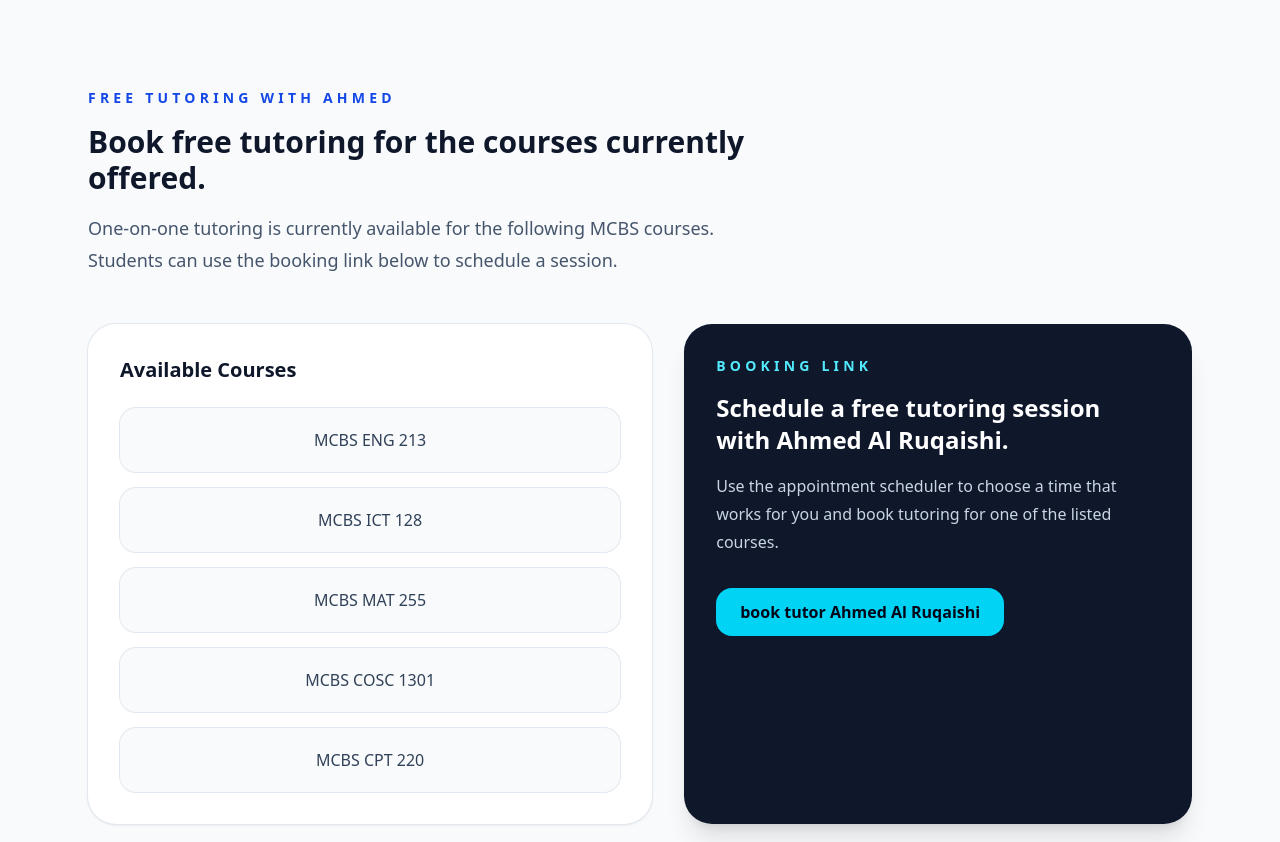
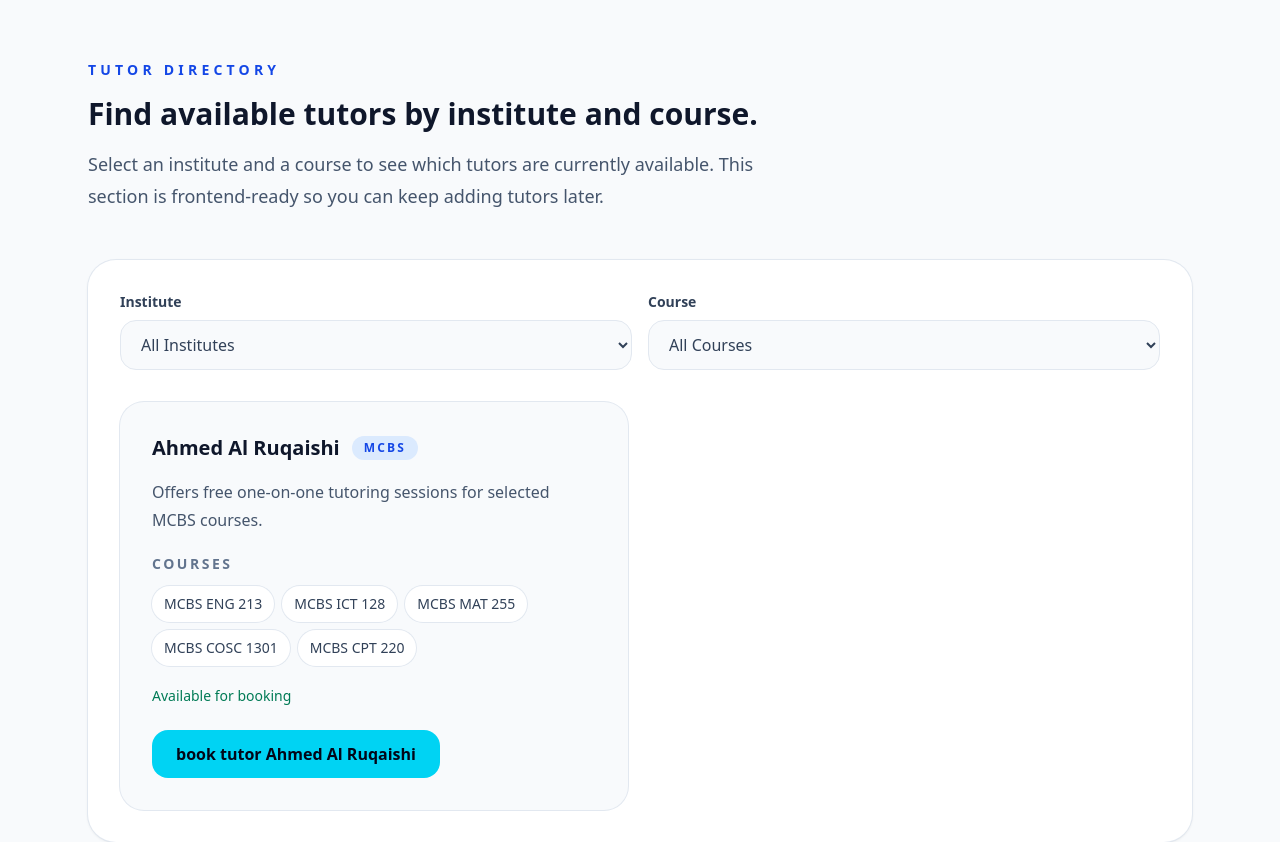
Before and after one commit to ahmed4014e4014e/RCWebsite, a React (Vite) app in the folder UcanReactApp/: page /services in a window 1280 px wide. Shown: the part 840-1682 px from the top of the page. Built offline with nearby package versions, Linux system fonts and the light colour scheme.

Commit message:
added tutor directory

```diff
--- a/UcanReactApp/src/routes/home.jsx
+++ b/UcanReactApp/src/routes/home.jsx
@@ -1,3 +1,5 @@
+import { Link } from "react-router-dom";
+
 const features = [
   {
     title: "Free For Everyone",
@@ -60,9 +62,12 @@ export default function Home() {
               </p>
 
               <div className="mt-8 flex flex-col gap-3 sm:flex-row sm:flex-wrap lg:justify-start">
-                <button className="w-full rounded-2xl bg-white px-6 py-3 font-semibold text-blue-700 shadow-lg transition hover:bg-blue-50 sm:w-auto">
+                <Link
+                  to="/services#tutor-directory"
+                  className="w-full rounded-2xl bg-white px-6 py-3 text-center font-semibold text-blue-700 shadow-lg transition hover:bg-blue-50 sm:w-auto"
+                >
                   Explore Services
-                </button>
+                </Link>
               </div>
             </div>
 
@@ -152,9 +157,12 @@ export default function Home() {
             Ucan Oman gives students free access to individualized tutoring,
             group sessions, helpful documents, useful videos, and course WhatsApp groups.
           </p>
-          <button className="mt-8 w-full rounded-2xl bg-cyan-400 px-8 py-3 font-semibold text-slate-950 transition hover:bg-cyan-300 sm:w-auto">
+          <Link
+            to="/services#tutor-directory"
+            className="mt-8 w-full rounded-2xl bg-cyan-400 px-8 py-3 text-center font-semibold text-slate-950 transition hover:bg-cyan-300 sm:w-auto"
+          >
             Join Now
-          </button>
+          </Link>
         </div>
       </section>
 
--- a/UcanReactApp/src/routes/services.jsx
+++ b/UcanReactApp/src/routes/services.jsx
@@ -1,3 +1,6 @@
+import { useEffect, useMemo, useState } from "react";
+import { useLocation } from "react-router-dom";
+
 const services = [
   {
     title: "Free Individual Tutoring",
@@ -31,7 +34,28 @@ const services = [
   },
 ];
 
-const tutoringCourses = [
+const tutors = [
+  {
+    name: "Ahmed Al Ruqaishi",
+    institute: "MCBS",
+    courses: [
+      "MCBS ENG 213",
+      "MCBS ICT 128",
+      "MCBS MAT 255",
+      "MCBS COSC 1301",
+      "MCBS CPT 220",
+    ],
+    bio: "Offers free one-on-one tutoring sessions for selected MCBS courses.",
+    bookingUrl: "https://calendly.com/ahmed4014e/30min",
+    bookingLabel: "book tutor Ahmed Al Ruqaishi",
+    availability: "Available for booking",
+  },
+];
+
+const institutes = ["All Institutes", "MCBS", "SQU", "UTAS", "Middle East College"];
+
+const courses = [
+  "All Courses",
   "MCBS ENG 213",
   "MCBS ICT 128",
   "MCBS MAT 255",
@@ -41,11 +65,37 @@ const tutoringCourses = [
 
 const serviceHighlights = [
   { number: "Free", label: "tutoring and course support" },
-  { number: "5", label: "courses currently available for tutoring" },
+  { number: "Filter", label: "tutors by institute and course" },
   { number: "Online", label: "community help for college students" },
 ];
 
 export default function Services() {
+  const [selectedInstitute, setSelectedInstitute] = useState("All Institutes");
+  const [selectedCourse, setSelectedCourse] = useState("All Courses");
+  const location = useLocation();
+
+  const filteredTutors = useMemo(() => {
+    return tutors.filter((tutor) => {
+      const instituteMatches =
+        selectedInstitute === "All Institutes" || tutor.institute === selectedInstitute;
+      const courseMatches =
+        selectedCourse === "All Courses" || tutor.courses.includes(selectedCourse);
+
+      return instituteMatches && courseMatches;
+    });
+  }, [selectedCourse, selectedInstitute]);
+
+  useEffect(() => {
+    if (location.hash !== "#tutor-directory") return;
+
+    const element = document.getElementById("tutor-directory");
+    if (!element) return;
+
+    requestAnimationFrame(() => {
+      element.scrollIntoView({ behavior: "smooth", block: "start" });
+    });
+  }, [location.hash]);
+
   return (
     <main className="min-h-screen bg-slate-50 text-slate-900">
       <section className="bg-gradient-to-br from-blue-700 via-blue-600 to-cyan-500 text-white">
@@ -56,11 +106,11 @@ export default function Services() {
                 Our Services
               </p>
               <h1 className="mx-auto max-w-3xl text-3xl font-bold leading-tight sm:text-4xl lg:mx-0 lg:text-5xl">
-                Free services designed to help students understand college courses better.
+                Free tutoring and student support across institutes and courses.
               </h1>
               <p className="mx-auto mt-5 max-w-2xl text-base leading-7 text-blue-50 sm:mt-6 sm:text-lg sm:leading-8 lg:mx-0">
-                Ucan Oman gives students free access to tutoring, community help,
-                course resources, and study groups built around real college needs.
+                Ucan Oman helps students find tutors, course support, and study
+                communities through a simple frontend directory that can keep growing.
               </p>
             </div>
 
@@ -69,12 +119,12 @@ export default function Services() {
                 What you get
               </p>
               <h2 className="mt-4 text-xl font-semibold leading-8 sm:text-2xl sm:leading-9">
-                Support that stays free and easy to reach.
+                A tutor directory that is easy to expand.
               </h2>
               <div className="mt-6 space-y-4 text-sm leading-7 text-blue-50 sm:text-base">
-                <p>Free individualized tutoring and free group tutoring.</p>
-                <p>Documents and useful videos for stronger understanding.</p>
-                <p>WhatsApp groups and student communities for ongoing help.</p>
+                <p>Filter tutors by institute and course.</p>
+                <p>Highlight currently available tutors with booking links.</p>
+                <p>Show a clean empty state while you add more tutors later.</p>
               </div>
             </div>
           </div>
@@ -92,56 +142,111 @@ export default function Services() {
         </div>
       </section>
 
-      <section className="mx-auto max-w-6xl px-4 py-4 sm:px-6 sm:py-8">
+      <section
+        id="tutor-directory"
+        className="mx-auto max-w-6xl scroll-mt-24 px-4 py-4 sm:scroll-mt-28 sm:px-6 sm:py-8"
+      >
         <div className="max-w-2xl text-center lg:text-left">
           <p className="text-xs font-semibold uppercase tracking-[0.3em] text-blue-700 sm:text-sm">
-            Free Tutoring With Ahmed
+            Tutor Directory
           </p>
           <h2 className="mt-4 text-2xl font-semibold text-slate-900 sm:text-3xl">
-            Book free tutoring for the courses currently offered.
+            Find available tutors by institute and course.
           </h2>
           <p className="mt-4 text-base leading-7 text-slate-600 sm:text-lg sm:leading-8">
-            One-on-one tutoring is currently available for the following MCBS
-            courses. Students can use the booking link below to schedule a session.
+            Select an institute and a course to see which tutors are currently available.
+            This section is frontend-ready so you can keep adding tutors later.
           </p>
         </div>
 
-        <div className="mt-10 grid gap-6 sm:mt-12 sm:gap-8 lg:grid-cols-[1fr_0.9fr]">
-          <div className="rounded-[1.75rem] bg-white p-6 shadow-sm ring-1 ring-slate-200 sm:p-8">
-            <h3 className="text-xl font-semibold text-slate-900">
-              Available Courses
-            </h3>
-            <div className="mt-6 grid gap-4">
-              {tutoringCourses.map((course) => (
-                <div
+        <div className="mt-10 rounded-[1.75rem] bg-white p-6 shadow-sm ring-1 ring-slate-200 sm:mt-12 sm:p-8">
+          <div className="grid gap-4 md:grid-cols-2">
+            <label className="flex flex-col gap-2">
+              <span className="text-sm font-semibold text-slate-700">Institute</span>
+              <select
+                value={selectedInstitute}
+                onChange={(event) => setSelectedInstitute(event.target.value)}
+                className="min-h-12 rounded-2xl border border-slate-200 bg-slate-50 px-4 py-3 text-slate-700 outline-none transition focus:border-blue-500 focus:bg-white"
+              >
+                {institutes.map((institute) => (
+                  <option key={institute} value={institute}>
+                    {institute}
+                  </option>
+                ))}
+              </select>
+            </label>
+
+            <label className="flex flex-col gap-2">
+              <span className="text-sm font-semibold text-slate-700">Course</span>
+              <select
+                value={selectedCourse}
+                onChange={(event) => setSelectedCourse(event.target.value)}
+                className="min-h-12 rounded-2xl border border-slate-200 bg-slate-50 px-4 py-3 text-slate-700 outline-none transition focus:border-blue-500 focus:bg-white"
+              >
+                {courses.map((course) => (
+                  <option key={course} value={course}>
+                    {course}
+                  </option>
+                ))}
+              </select>
+            </label>
+          </div>
+
+          <div className="mt-8 grid gap-6 lg:grid-cols-2">
+            {filteredTutors.length > 0 ? (
+              filteredTutors.map((tutor) => (
+                <article
+                  key={tutor.name}
+                  className="rounded-3xl bg-slate-50 p-6 ring-1 ring-slate-200 sm:p-8"
+                >
+                  <div className="flex flex-col gap-3 sm:flex-row sm:flex-wrap sm:items-center">
+                    <h3 className="text-xl font-semibold text-slate-900">{tutor.name}</h3>
+                    <span className="rounded-full bg-blue-100 px-3 py-1 text-xs font-semibold uppercase tracking-[0.18em] text-blue-700">
+                      {tutor.institute}
+                    </span>
+                  </div>
+
+                  <p className="mt-4 leading-7 text-slate-600">{tutor.bio}</p>
+
+                  <p className="mt-5 text-sm font-semibold uppercase tracking-[0.18em] text-slate-500">
+                    Courses
+                  </p>
+                  <div className="mt-3 flex flex-wrap gap-2">
+                    {tutor.courses.map((course) => (
+                      <span
                         key={course}
-                  className="rounded-2xl bg-slate-50 px-5 py-4 text-center font-medium text-slate-700 ring-1 ring-slate-200 sm:grid sm:min-h-16 sm:place-items-center sm:text-left"
+                        className="rounded-full bg-white px-3 py-2 text-sm font-medium text-slate-700 ring-1 ring-slate-200"
                       >
                         {course}
-                </div>
+                      </span>
                     ))}
                   </div>
-          </div>
 
-          <div className="rounded-[1.75rem] bg-slate-900 p-6 text-white shadow-xl sm:p-8">
-            <p className="text-xs font-semibold uppercase tracking-[0.3em] text-cyan-300 sm:text-sm">
-              Booking Link
+                  <p className="mt-5 text-sm font-medium text-emerald-700">
+                    {tutor.availability}
                   </p>
-            <h3 className="mt-4 text-xl font-semibold sm:text-2xl">
-              Schedule a free tutoring session with Ahmed Al Ruqaishi.
-            </h3>
-            <p className="mt-4 leading-7 text-slate-300">
-              Use the appointment scheduler to choose a time that works for you
-              and book tutoring for one of the listed courses.
-            </p>
+
                   <a
-              href="https://calendly.com/ahmed4014e/30min"
+                    href={tutor.bookingUrl}
                     target="_blank"
                     rel="noreferrer"
-              className="mt-8 inline-flex w-full items-center justify-center rounded-2xl bg-cyan-400 px-6 py-3 text-center font-semibold text-slate-950 transition hover:bg-cyan-300 sm:w-auto"
+                    className="mt-6 inline-flex w-full items-center justify-center rounded-2xl bg-cyan-400 px-6 py-3 text-center font-semibold text-slate-950 transition hover:bg-cyan-300 sm:w-auto"
                   >
-              book tutor Ahmed Al Ruqaishi
+                    {tutor.bookingLabel}
                   </a>
+                </article>
+              ))
+            ) : (
+              <div className="rounded-3xl bg-slate-50 p-6 text-center ring-1 ring-slate-200 sm:p-8 lg:col-span-2">
+                <h3 className="text-xl font-semibold text-slate-900">
+                  No tutor listed yet for this selection
+                </h3>
+                <p className="mt-4 leading-7 text-slate-600">
+                  Try a different institute or course, or add more tutor entries
+                  to the frontend data later to expand this directory.
+                </p>
+              </div>
+            )}
           </div>
         </div>
       </section>
```
Lines whose indentation alone changed are shown as unchanged.
